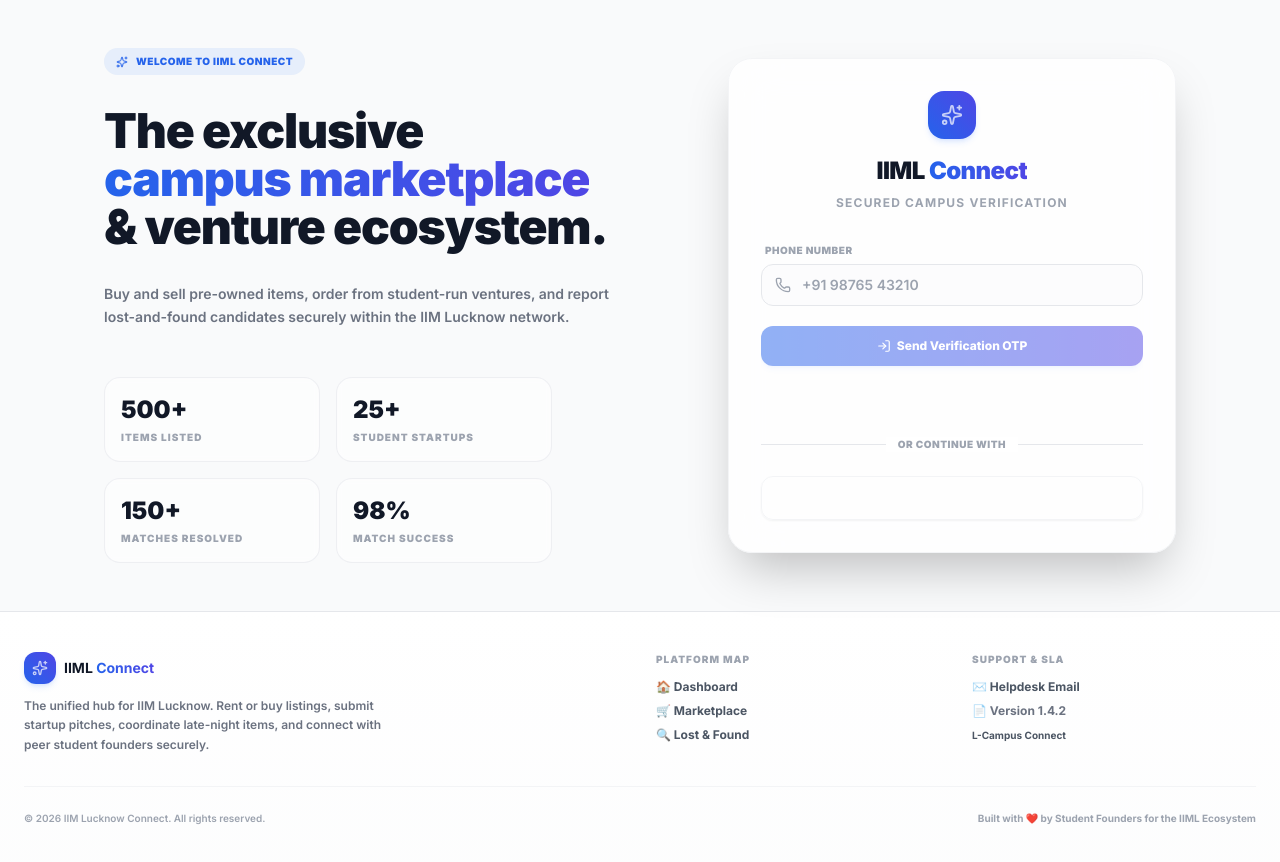
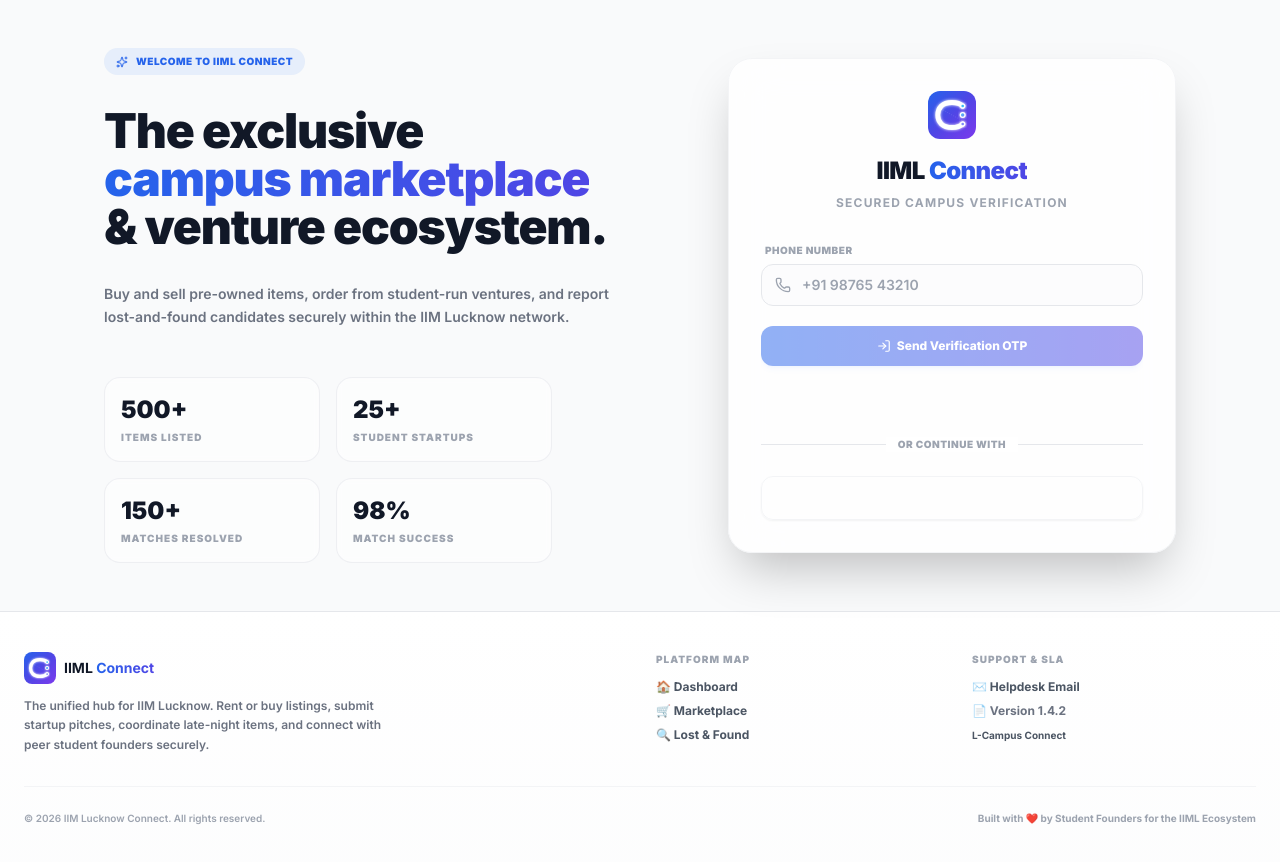
Before and after one commit to HrithikRaj26/iimlconnect_marketplace1, a Next.js app: page / in a window 1280 px wide. Shown: the top 862 px of the page. Built offline with nearby package versions, Linux system fonts and the light colour scheme.

Commit message:
feat(branding): replace sparkles icon with vector logo and sync footer styles on landing page

```diff
--- a/src/components/auth/LoginView.tsx
+++ b/src/components/auth/LoginView.tsx
@@ -179,9 +179,9 @@ export default function LoginView({ onLogin }: { onLogin: (session: any) => void
         >
           {/* Card branding header */}
           <div className="text-center mb-8">
-            <div className="mx-auto flex h-12 w-12 items-center justify-center rounded-2xl bg-gradient-to-tr from-blue-600 to-indigo-600 text-white shadow-md shadow-blue-500/15 mb-4">
-              <Sparkles size={22} className="animate-pulse" />
-            </div>
+            <span className="mx-auto flex h-12 w-12 items-center justify-center rounded-2xl bg-transparent mb-4">
+              <img src="/favicon.svg" alt="IIML Connect Logo" className="h-12 w-12 object-contain" />
+            </span>
 
             <h2 className="text-2xl font-black tracking-tight text-gray-900 dark:text-gray-100">
               IIML <span className="bg-gradient-to-r from-blue-600 to-indigo-600 bg-clip-text text-transparent">Connect</span>
@@ -386,21 +386,21 @@ export default function LoginView({ onLogin }: { onLogin: (session: any) => void
       </div>
 
       {/* Same footer used in AppLayout */}
-      <footer className="w-full bg-white border-t border-gray-150 px-6 py-10 bg-gradient-to-b from-transparent to-gray-50/40">
+      <footer className="w-full bg-white dark:bg-gray-900 border-t border-gray-150 dark:border-gray-800 px-6 py-10 bg-gradient-to-b from-transparent to-gray-50/40 dark:to-gray-950/40">
         <div className="max-w-7xl mx-auto grid grid-cols-1 md:grid-cols-4 gap-8">
           {/* Brand and Info */}
           <div className="space-y-3 col-span-1 md:col-span-2">
             <div className="flex items-center gap-2">
-              <span className="flex h-8 w-8 items-center justify-center rounded-xl bg-gradient-to-tr from-blue-600 to-indigo-600 text-white shadow-md shadow-blue-500/15">
-                <Sparkles size={16} className="animate-pulse" />
+              <span className="flex h-8 w-8 items-center justify-center rounded-xl bg-transparent">
+                <img src="/favicon.svg" alt="IIML Connect Logo" className="h-8 w-8 object-contain" />
               </span>
               <div className="leading-tight">
-                <p className="text-sm font-bold text-gray-900">
+                <p className="text-sm font-bold text-gray-900 dark:text-gray-100">
                   IIML <span className="bg-gradient-to-r from-blue-600 to-indigo-600 bg-clip-text text-transparent">Connect</span>
                 </p>
               </div>
             </div>
-            <p className="text-xs font-semibold text-gray-500 leading-relaxed max-w-sm">
+            <p className="text-xs font-semibold text-gray-500 dark:text-gray-400 leading-relaxed max-w-sm">
               The unified hub for IIM Lucknow. Rent or buy listings, submit startup pitches, coordinate late-night items, and connect with peer student founders securely.
             </p>
           </div>
@@ -408,15 +408,15 @@ export default function LoginView({ onLogin }: { onLogin: (session: any) => void
           {/* Quick Links */}
           <div className="space-y-3">
             <h4 className="text-[10px] font-black text-gray-400 uppercase tracking-widest">Platform Map</h4>
-            <ul className="space-y-2 text-xs font-bold text-gray-600">
+            <ul className="space-y-2 text-xs font-bold text-gray-600 dark:text-gray-400">
               <li>
-                <Link href="/" className="hover:text-orange-600 transition-colors">🏠 Dashboard</Link>
+                <Link href="/" className="hover:text-brand transition-colors">🏠 Dashboard</Link>
               </li>
               <li>
-                <Link href="/marketplace" className="hover:text-orange-600 transition-colors">🛒 Marketplace</Link>
+                <Link href="/marketplace" className="hover:text-brand transition-colors">🛒 Marketplace</Link>
               </li>
               <li>
-                <Link href="/lost-found" className="hover:text-orange-600 transition-colors">🔍 Lost &amp; Found</Link>
+                <Link href="/lost-found" className="hover:text-brand transition-colors">🔍 Lost &amp; Found</Link>
               </li>
             </ul>
           </div>
@@ -424,15 +424,15 @@ export default function LoginView({ onLogin }: { onLogin: (session: any) => void
           {/* Support & Tech Column */}
           <div className="space-y-3">
             <h4 className="text-[10px] font-black text-gray-400 uppercase tracking-widest">Support &amp; SLA</h4>
-            <ul className="space-y-2 text-xs font-bold text-gray-600">
+            <ul className="space-y-2 text-xs font-bold text-gray-600 dark:text-gray-400">
               <li>
-                <a href="mailto:support@iiml.ac.in" className="hover:text-orange-600 transition-colors">✉️ Helpdesk Email</a>
+                <a href="mailto:support@iiml.ac.in" className="hover:text-brand transition-colors">✉️ Helpdesk Email</a>
               </li>
               <li>
-                <span className="text-gray-500">📄 Version 1.4.2</span>
+                <span className="text-gray-500 dark:text-gray-550">📄 Version 1.4.2</span>
               </li>
               <li>
-                <span className="text-gray-450 text-[10px]">L-Campus Connect</span>
+                <span className="text-gray-450 dark:text-gray-550 text-[10px]">L-Campus Connect</span>
               </li>
             </ul>
           </div>
```
